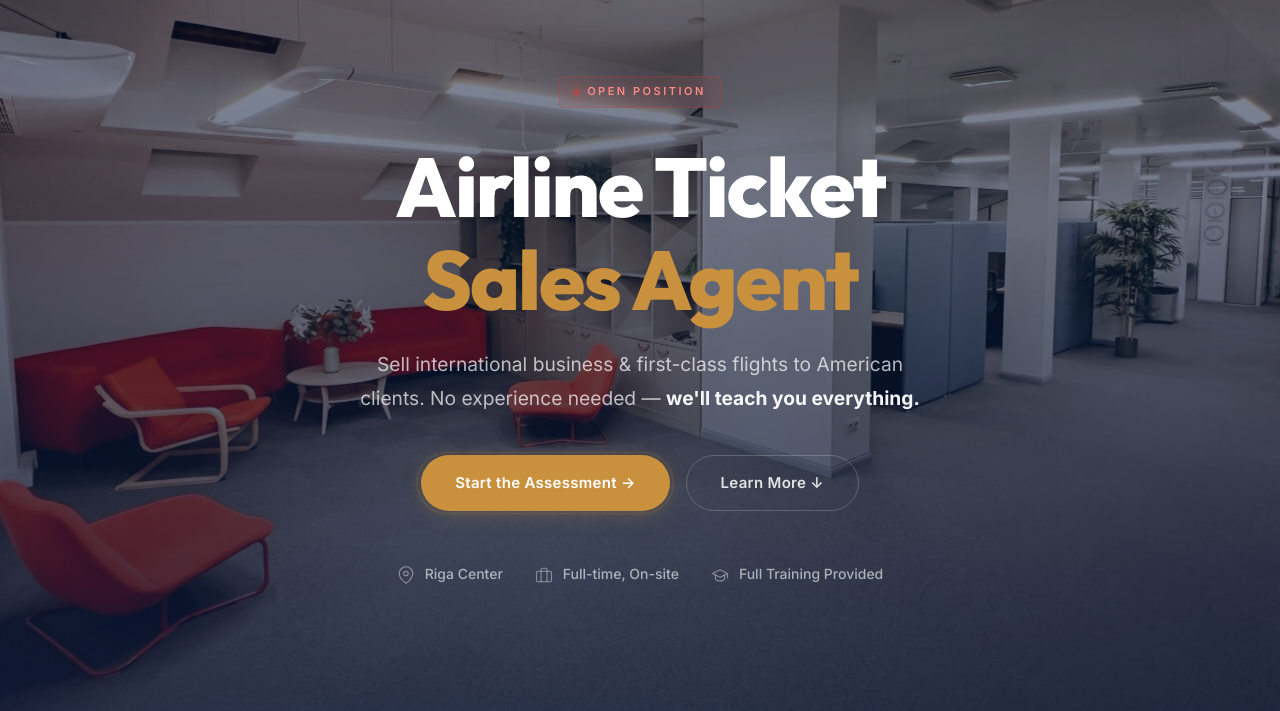
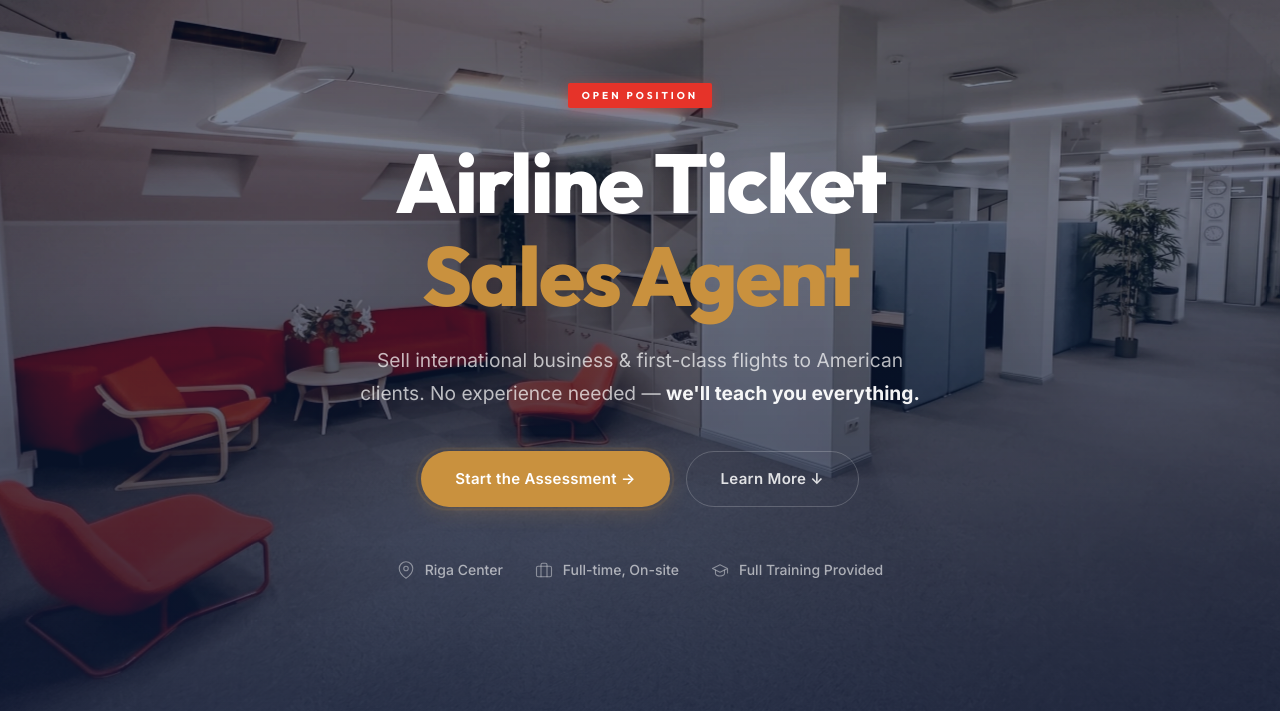
Before and after one commit to asmukais-cmyk/ceoflightsriga, a website: page public/index.html in a window 1280 px wide. Shown: the part 89-800 px from the top of the page. Drawn offline with Linux system fonts and the light colour scheme.

Commit message:
chore: pre-deploy commit

```diff
--- a/public/index.html
+++ b/public/index.html
@@ -57,10 +57,7 @@
     </div>
     <div class="hero-overlay"></div>
     <div class="hero-content">
-      <div class="open-position-badge">
-        <span class="status-dot-red"></span>
-        <span class="badge-label">Open Position</span>
-      </div>
+      <span class="position-stamp">Open Position</span>
       <h1>Airline Ticket<br><span class="accent">Sales Agent</span></h1>
       <p class="hero-sub">Sell international business &amp; first-class flights to American clients. No experience needed — <strong>we'll teach you everything.</strong></p>
       <div class="hero-actions">
@@ -238,7 +235,7 @@
 
       <div class="teach-banner">
         <span class="teach-banner-icon"><svg viewBox="0 0 24 24"><path d="M13 2L3 14h9l-1 8 10-12h-9l1-8z"/></svg></span>
-        If you have these, <strong>we'll teach you the rest.</strong>
+        <span>If you have these, <strong>we'll teach you the rest.</strong></span>
       </div>
     </div>
   </section>
--- a/public/style.css
+++ b/public/style.css
@@ -76,28 +76,19 @@ img{display:block;max-width:100%;height:auto}
 .hero-overlay{position:absolute;inset:0;z-index:1;background:linear-gradient(180deg,rgba(12,26,58,.25) 0%,rgba(12,26,58,.4) 40%,rgba(12,26,58,.7) 100%)}
 .hero-content{position:relative;z-index:2;text-align:center;max-width:820px;padding:140px 28px 100px}
 
-/* Minimalist Open Position Badge */
-.open-position-badge{
-  display:inline-flex;align-items:center;gap:8px;
-  background:rgba(230,51,41,.08);
-  border:1px solid rgba(230,51,41,.25);
-  padding:6px 14px;border-radius:4px;margin-bottom:32px;
-  backdrop-filter:blur(8px);-webkit-backdrop-filter:blur(8px);
-  font-family:var(--font-body);font-size:11px;font-weight:600;
-  text-transform:uppercase;letter-spacing:2.5px;
-  color:#ff8a84;transition:all .3s var(--ease)
+/* Position Stamp Badge */
+.position-stamp{
+  display:inline-block;
+  font-family:var(--font-display);font-size:10px;font-weight:700;
+  text-transform:uppercase;letter-spacing:3px;
+  color:var(--white);
+  background:var(--red);
+  padding:5px 14px 4px;
+  border-radius:2px;
+  margin-bottom:28px;
+  transform:rotate(-1deg);
+  box-shadow:0 2px 12px rgba(230,51,41,.35)
 }
-.open-position-badge:hover{
-  border-color:rgba(230,51,41,.4);
-  background:rgba(230,51,41,.12);
-  transform:translateY(-0.5px)
-}
-.status-dot-red{
-  width:5px;height:5px;border-radius:50%;
-  background:var(--red);box-shadow:0 0 8px var(--red);
-  animation:red-pulse 2s ease-in-out infinite
-}
-@keyframes red-pulse{0%,100%{opacity:1;transform:scale(1)}50%{opacity:.4;transform:scale(1.4)}}
 
 .hero h1{font-family:var(--font-display);font-size:clamp(2.8rem,6.5vw,5.2rem);font-weight:800;line-height:1.12;letter-spacing:-.025em;margin-bottom:22px;color:var(--white)}
 .hero h1 .accent{color:var(--gold)}
@@ -484,7 +475,7 @@ img{display:block;max-width:100%;height:auto}
 .reveal-scale.visible{opacity:1;transform:scale(1)}
 
 /* Hero entrance cascade */
-.hero-content .open-position-badge{animation:fadeUp .8s var(--ease-out) .2s both}
+.hero-content .position-stamp{animation:fadeUp .8s var(--ease-out) .2s both}
 .hero-content h1{animation:fadeUp .8s var(--ease-out) .35s both}
 .hero-content .hero-sub{animation:fadeUp .8s var(--ease-out) .5s both}
 .hero-content .hero-actions{animation:fadeUp .8s var(--ease-out) .65s both}
@@ -541,7 +532,7 @@ img{display:block;max-width:100%;height:auto}
   .hero-content{padding:100px 20px 48px}
   .hero h1{font-size:clamp(2.2rem,8vw,3rem);margin-bottom:16px}
   .hero-sub{font-size:0.95rem;margin-bottom:28px;line-height:1.7}
-  .open-position-badge{padding:5px 12px;margin-bottom:24px;font-size:10px;letter-spacing:2px}
+  .position-stamp{font-size:9px;padding:4px 12px 3px;margin-bottom:20px;letter-spacing:2.5px}
   .hero-meta{flex-direction:column;align-items:center;gap:10px}
   .hero-meta-item{font-size:13px;gap:8px}
   .hero-actions{flex-direction:column;align-items:stretch;gap:12px}
@@ -631,7 +622,7 @@ img{display:block;max-width:100%;height:auto}
   *,*::before,*::after{animation-duration:0.01ms !important;animation-iteration-count:1 !important;transition-duration:0.01ms !important;scroll-behavior:auto !important}
   html{scroll-behavior:auto}
   .hero-bg img{animation:none}
-  .status-dot-red{animation:none}
+  .position-stamp{transform:none}
   .btn-gold::after{animation:none}
   .reveal,.reveal-left,.reveal-right,.reveal-scale{opacity:1;transform:none}
 }
```
